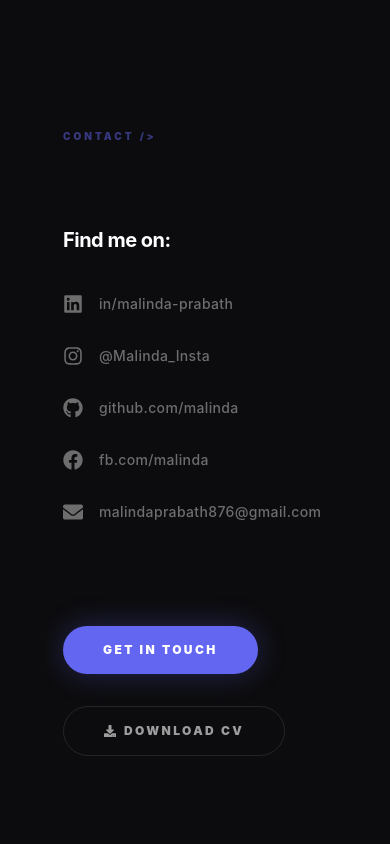
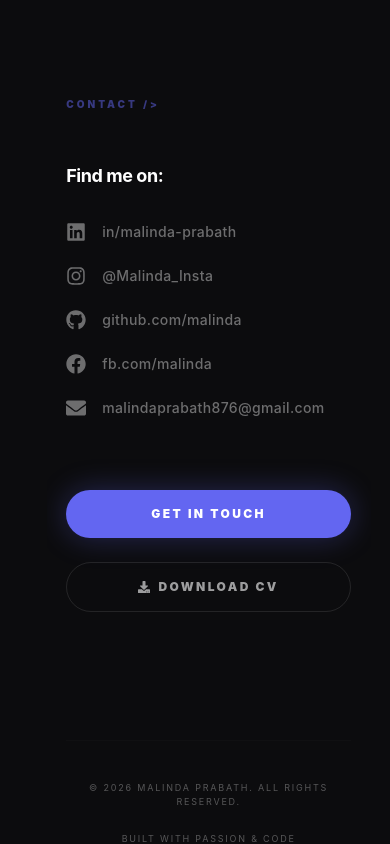
Before and after one commit to malinda6997/Malinda-Prabath-Dev, a React (Vite) app: page / in a window 390 px wide. Shown: the part 7500-8344 px from the top of the page. Built offline with nearby package versions, Linux system fonts and the light colour scheme.

Commit message:
fix small bug in contac section

```diff
--- a/src/components/Contact.jsx
+++ b/src/components/Contact.jsx
@@ -1,35 +1,64 @@
-import React from 'react';
-import { motion } from 'framer-motion';
-import { FaFacebook, FaInstagram, FaLinkedin, FaGithub, FaEnvelope, FaDownload } from 'react-icons/fa';
+import React from "react";
+import { motion } from "framer-motion";
+import {
+  FaFacebook,
+  FaInstagram,
+  FaLinkedin,
+  FaGithub,
+  FaEnvelope,
+  FaDownload,
+} from "react-icons/fa";
 
 const Contact = () => {
   const socialLinks = [
-    { name: 'in/malinda-prabath', icon: <FaLinkedin />, url: '#', color: 'group-hover:text-[#6366f1]' },
-    { name: '@Malinda_Insta', icon: <FaInstagram />, url: '#', color: 'group-hover:text-[#6366f1]' },
-    { name: 'github.com/malinda', icon: <FaGithub />, url: '#', color: 'group-hover:text-[#6366f1]' },
-    { name: 'fb.com/malinda', icon: <FaFacebook />, url: '#', color: 'group-hover:text-[#6366f1]' },
+    {
+      name: "in/malinda-prabath",
+      icon: <FaLinkedin />,
+      url: "#",
+      color: "group-hover:text-[#6366f1]",
+    },
+    {
+      name: "@Malinda_Insta",
+      icon: <FaInstagram />,
+      url: "#",
+      color: "group-hover:text-[#6366f1]",
+    },
+    {
+      name: "github.com/malinda",
+      icon: <FaGithub />,
+      url: "#",
+      color: "group-hover:text-[#6366f1]",
+    },
+    {
+      name: "fb.com/malinda",
+      icon: <FaFacebook />,
+      url: "#",
+      color: "group-hover:text-[#6366f1]",
+    },
   ];
 
   return (
     <section
       id="contact"
-      className="relative min-h-screen py-32 px-[5%] bg-[#0c0c0e] overflow-hidden"
+      className="relative min-h-screen py-24 md:py-32 px-[6%] md:px-[5%] bg-[#0c0c0e] overflow-hidden"
     >
-      <div className="max-w-6xl md:ml-[15%]">
+      {/* Mobile එකේදී margin-left එක අඩු කරලා desktop එකේදී md:ml-[15%] තැබුවා */}
+      <div className="max-w-6xl md:ml-[15%] text-left">
         {/* Section Label */}
-        <div className="mb-20">
+        <div className="mb-12 md:mb-20">
           <span className="text-[#6366f1] text-[10px] font-black tracking-[0.3em] uppercase opacity-50">
             Contact /&gt;
           </span>
         </div>
 
-        <div className="grid md:grid-cols-1 gap-16">
-          {/* Social Links Grid */}
+        <div className="grid grid-cols-1 gap-12 md:gap-16">
+          {/* Social Links Section */}
           <div>
-            <h3 className="text-white text-xl font-bold mb-10 tracking-tight">
+            <h3 className="text-white text-lg md:text-xl font-bold mb-8 md:mb-10 tracking-tight">
               Find me on:
             </h3>
-            <div className="grid grid-cols-1 md:grid-cols-3 gap-y-8 gap-x-12">
+            {/* Mobile එකේදී grid-cols-1 කරා එතකොට අකුරු කැපෙන්නේ නැහැ */}
+            <div className="grid grid-cols-1 sm:grid-cols-2 md:grid-cols-3 gap-y-6 gap-x-12">
               {socialLinks.map((link, index) => (
                 <motion.a
                   key={index}
@@ -42,45 +71,42 @@ const Contact = () => {
                   >
                     {link.icon}
                   </span>
-                  <span className="text-sm font-medium tracking-wide">
+                  <span className="text-sm font-medium tracking-wide truncate">
                     {link.name}
                   </span>
                 </motion.a>
               ))}
 
-              {/* Email separately */}
               <motion.a
                 href="mailto:malindaprabath876@gmail.com"
-                className="group flex items-center gap-4 text-white/40 hover:text-white transition-all duration-300"
+                className="group flex items-center gap-4 text-white/40 hover:text-white transition-all duration-300 sm:col-span-2 md:col-span-1"
               >
                 <FaEnvelope className="text-xl group-hover:text-[#6366f1]" />
-                <span className="text-sm font-medium tracking-wide">
+                <span className="text-sm font-medium tracking-wide truncate">
                   malindaprabath876@gmail.com
                 </span>
               </motion.a>
             </div>
           </div>
 
-          {/* Action Buttons: Get in Touch & CV */}
-          <div className="flex flex-wrap gap-8 pt-10">
-            {/* Get In Touch Button */}
+          {/* Action Buttons */}
+          <div className="flex flex-col sm:flex-row gap-6 md:gap-8 pt-6 md:pt-10 items-start">
             <motion.a
               href="mailto:malindaprabath876@gmail.com"
               whileHover={{ scale: 1.05 }}
               whileTap={{ scale: 0.95 }}
-              className="px-10 py-4 bg-[#6366f1] text-white text-xs font-black uppercase tracking-[0.2em] rounded-full shadow-[0_0_30px_rgba(99,102,241,0.3)] hover:shadow-[0_0_50px_rgba(99,102,241,0.5)] transition-all"
+              className="w-full sm:w-auto text-center px-10 py-4 bg-[#6366f1] text-white text-xs font-black uppercase tracking-[0.2em] rounded-full shadow-[0_0_30px_rgba(99,102,241,0.3)] hover:shadow-[0_0_50px_rgba(99,102,241,0.5)] transition-all"
             >
               Get In Touch
             </motion.a>
 
-            {/* CV Download Button */}
             <motion.a
-              href="/cv.pdf" // public folder එකේ තියෙන ඔයාගේ CV එකේ නම මෙතනට දෙන්න
+              href="/cv.pdf"
               download
               whileHover={{ y: -3 }}
-              className="px-10 py-4 border border-white/10 text-white/60 text-xs font-black uppercase tracking-[0.2em] rounded-full hover:bg-white hover:text-black transition-all"
+              className="w-full sm:w-auto text-center px-10 py-4 border border-white/10 text-white/60 text-xs font-black uppercase tracking-[0.2em] rounded-full hover:bg-white hover:text-black transition-all"
             >
-              <span className="flex items-center gap-2">
+              <span className="flex items-center justify-center gap-2">
                 <FaDownload /> Download CV
               </span>
             </motion.a>
@@ -88,7 +114,7 @@ const Contact = () => {
         </div>
 
         {/* Footer Credits */}
-        <div className="mt-40 pt-10 border-t border-white/5 flex flex-col md:flex-row justify-between items-center gap-6 opacity-30 text-[10px] uppercase tracking-[0.2em]">
+        <div className="mt-32 md:mt-40 pt-10 border-t border-white/5 flex flex-col md:flex-row justify-between items-center gap-6 opacity-30 text-[9px] md:text-[10px] uppercase tracking-[0.2em] text-center md:text-left">
           <p>
             © {new Date().getFullYear()} Malinda Prabath. All Rights Reserved.
           </p>
```
